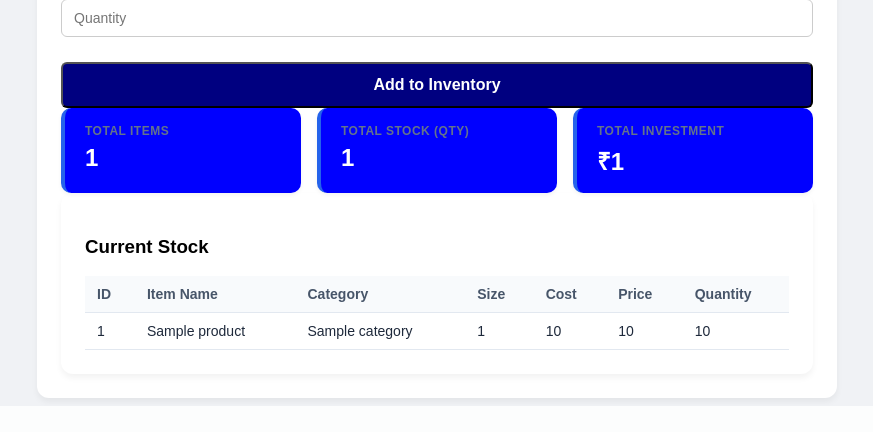
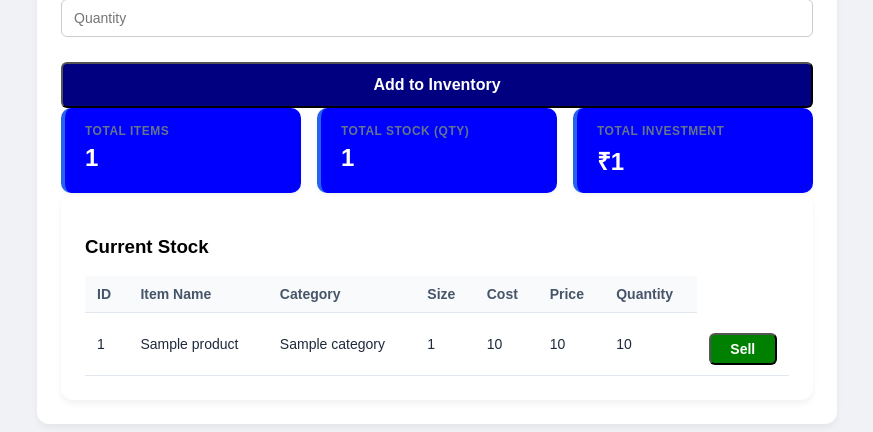
Before and after one commit to KrishnaHagari/kk-clothes-shop, a FastAPI app: template templates/index.html in a window 1280 px wide. Shown: the part 522-954 px from the top of the page, without its empty margins (203-1076 px from the left). Before the commit the page ends 928 px from the top, so only its background shows below. Run offline with FastAPI, Linux system fonts and the light colour scheme; the template is opened without the code that fills it: most values are stand-ins (such as "Sample title", 1, 10 or a date in 2020).

Commit message:
Day 5 Extra:Implemented 1-click Sell action with real-time stock reduction

```diff
--- a/database.py
+++ b/database.py
@@ -39,6 +39,13 @@ def get_all_products():
     conn.close()
     return products
 
+def sell_product(product_id:int):
+    conn = get_db_connection()
+    cursor = conn.cursor()
+    cursor.execute("UPDATE products SET quantity = quantity - 1 WHERE id = ?", (product_id,))
+    conn.commit()
+    conn.close()
+
 if __name__ == "__main__":
     init_db()
     print("Database and Table created successfully")
--- a/main.py
+++ b/main.py
@@ -1,6 +1,8 @@
 from fastapi import FastAPI, Request, Form
 from fastapi.staticfiles import StaticFiles
 from fastapi.templating import Jinja2Templates
+from fastapi.responses import RedirectResponse
+from database import add_product_to_db, get_all_products, sell_product
 from database import add_product_to_db, get_all_products
 
 app = FastAPI(title="KK Clothes Shop")
@@ -57,3 +59,8 @@ def add_product(
             "total_investment": round(total_investment, 2),
         },
     )
+
+@app.post("/sell/{product_id}")
+def sell(product_id: int):
+    sell_product(product_id)
+    return RedirectResponse(url ="/", status_code=303)
--- a/static/style.css
+++ b/static/style.css
@@ -134,3 +134,28 @@ tr:hover {
     font-weight: 700;
     color: white;
 }
+
+.btn_sell {
+    background-color:green;
+    color:white;
+    padding: 6px 14px;
+    font-size: 14px;
+    font-weight: 600;
+    border-radius: 6px;
+    cursor: pointer;
+    transition: background 0.2s ease;
+}
+
+.btn_sell:hover {
+    background-color: darkgreen;
+}
+
+.badge_out {
+    display: inline-block;
+    background-color: red;
+    color: white;
+    padding: 4px 10px;
+    font-size: 12px;
+    font-weight: 600;
+    border-radius: 12px;
+}
--- a/templates/index.html
+++ b/templates/index.html
@@ -105,6 +105,15 @@
                     <td>{{ p['cost_price'] }}</td>
                     <td>{{ p['selling_price'] }}</td>
                     <td>{{ p['quantity'] }}</td>
+                    <td>
+                        {% if p.quantity > 0 %}
+                        <form action = "/sell/{{ p['id'] }}" method = "post" style = "margin: 0;">
+                            <button type = "submit" class="btn_sell">Sell</button>
+                        </form>
+                        {% else %}
+                        <span class="badge_out">Sold Out</span>
+                        {% endif %}
+                    </td>
                  </tr>
                     {% endfor %}
             </tbody>
```
